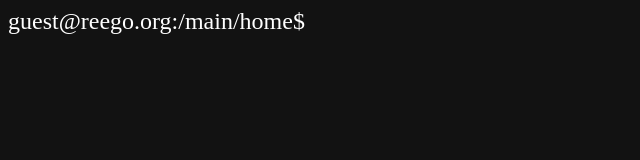
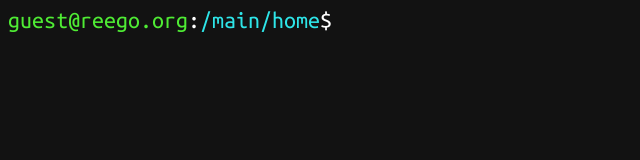
Before and after one commit to JAYJAYTEE12/Reego, a plain HTML site: page reego.org/index.html in a window 1280 px wide. Shown: the whole page, without its empty margins (0-640 px from the left). Drawn offline with nearby package versions, Linux system fonts and the light colour scheme.

Commit message:
Prefix Changes
Fonts and Colors added.

```diff
--- a/reego.org/index.html
+++ b/reego.org/index.html
@@ -6,9 +6,15 @@
         <!-- Libs -->
         <script src="https://ajax.googleapis.com/ajax/libs/jquery/3.2.1/jquery.min.js"></script>
         <script src="scripts/script.js"></script>
+        <link href="https://fonts.googleapis.com/css2?family=Ubuntu+Mono&display=swap" rel="stylesheet">
     </head>
     <body class="back">
-        <div class="prefix">guest@reego.org:/main/home$ </div>
+        <div class="prefix">
+            <div class="green">guest@reego.org</div>
+            <div class="normal">:</div>
+            <div class="blue">/main/home</div>
+            <div class="normal">$</div>
+        </div>
         <input type="text" id="line" class="cmd">
     </body>
 </html>
--- a/reego.org/style/stylesheet.css
+++ b/reego.org/style/stylesheet.css
@@ -6,7 +6,7 @@
 }
 
 .cmd{
-    width: 60%;
+    width: 75%;
     background-color: #121212;
     font-size: 1.4rem;
     display: inline-block;
@@ -14,9 +14,28 @@
 
 .prefix{
     display: inline-block;
+    float: left;
     margin-right: 5px;
+    font-family: 'Ubuntu Mono', monospace;
     font-size: 1.5rem;
+}
+
+.green{
+    color: #4feb34;
+    display: inline-block;
+    float: left;
+}
+
+.blue{
+    color: #2ee5e8;
+    display: inline-block;
+    float: left;
+}
+
+.normal{
     color: #ffffff;
+    display: inline-block;
+    float: left;
 }
 
 input{
@@ -24,3 +43,7 @@ input{
     border-color: #121212;
     border: 1px;
 }
+
+select, textarea{
+    color: #121212;
+}
```
